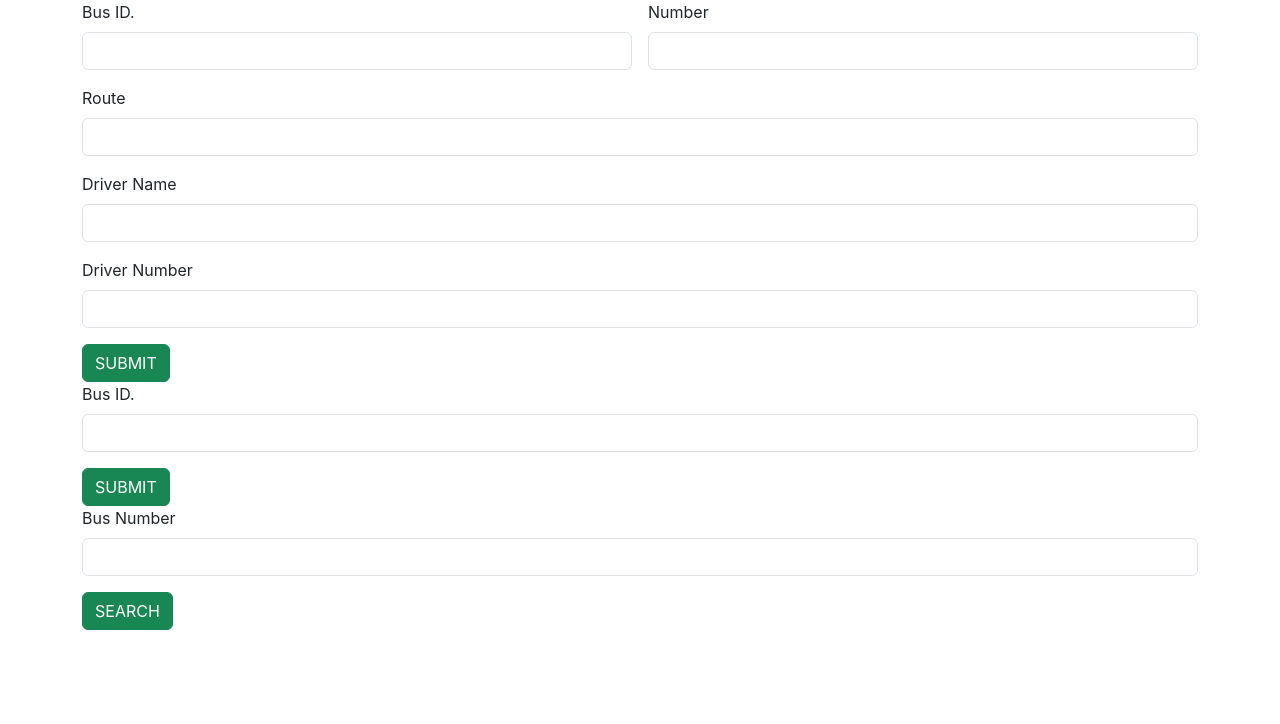
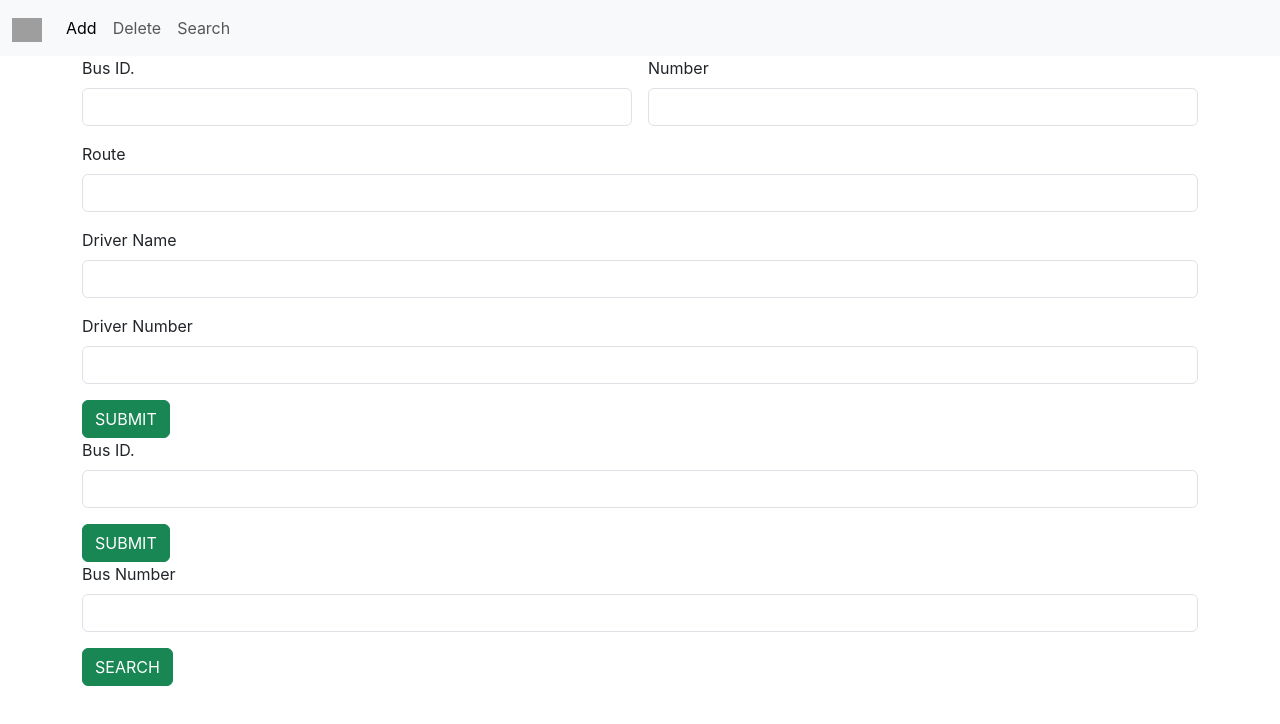
Before and after one commit to drisyx/KsrtcApp-Frontend, a React (Create React App) app: page / in a window 1280 px wide. Shown: the top 724 px of the page. Built offline with nearby package versions, Linux system fonts and the light colour scheme; grey boxes are pictures that could not be loaded.

Commit message:
NavigationBar completed

```diff
--- a/src/App.js
+++ b/src/App.js
@@ -3,10 +3,12 @@ import './App.css';
 import AddBus from './components/AddBus';
 import DeleteBus from './components/DeleteBus';
 import SearchBus from './components/SearchBus';
+import AppHeader from './components/AppHeader';
 
 function App() {
   return (
     <div >
+      <AppHeader/>
       <AddBus/>
       <DeleteBus/>
       <SearchBus/>
--- /dev/null
+++ b/src/components/AppHeader.jsx
@@ -0,0 +1,39 @@
+import React from 'react'
+
+const AppHeader = () => {
+    return (
+        <div>
+
+
+            <nav class="navbar navbar-expand-lg bg-body-tertiary">
+                <div class="container-fluid">
+
+                    <a class="navbar-brand" href="#">
+                        <img src="https://upload.wikimedia.org/wikipedia/en/thumb/7/71/Kerala_State_Road_Transport_Corporation_logo.png/200px-Kerala_State_Road_Transport_Corporation_logo.png" alt="Bootstrap" width="30" height="24" />
+                    </a>
+
+
+                    <div class="collapse navbar-collapse" id="navbarNav">
+                        <ul class="navbar-nav">
+                            <li class="nav-item">
+                                <a class="nav-link active" aria-current="page" href="#">Add</a>
+                            </li>
+                            <li class="nav-item">
+                                <a class="nav-link" href="#">Delete</a>
+                            </li>
+                            <li class="nav-item">
+                                <a class="nav-link" href="#">Search</a>
+                            </li>
+
+                        </ul>
+                    </div>
+                </div>
+            </nav>
+
+
+
+        </div>
+    )
+}
+
+export default AppHeader
```
